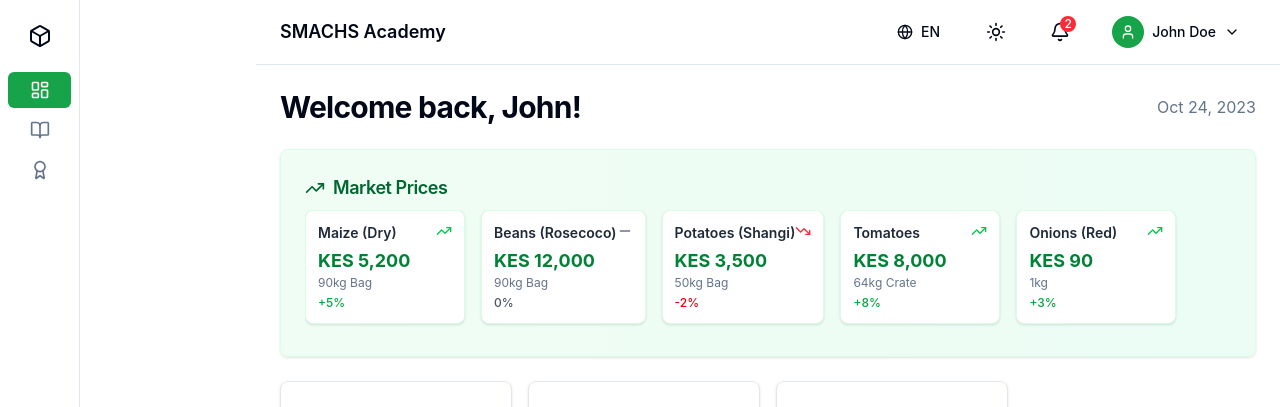
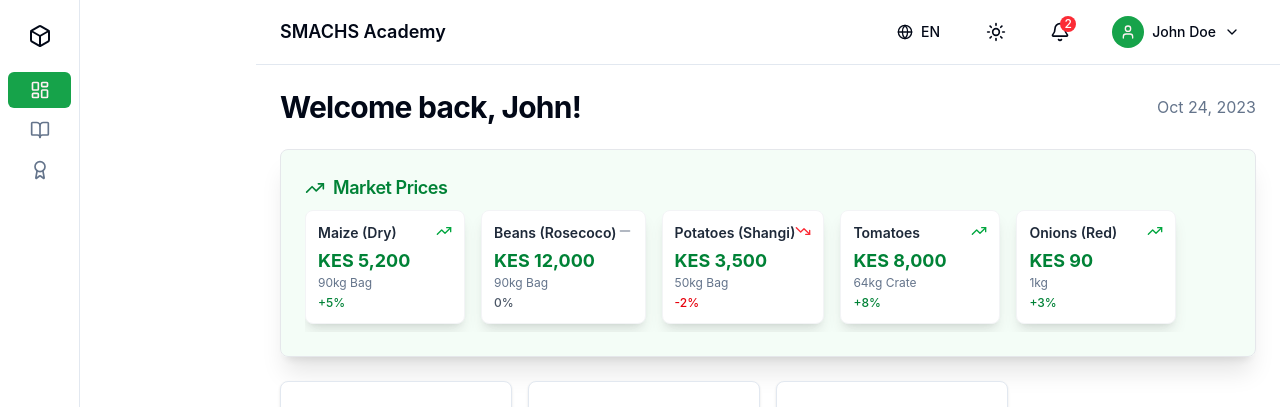
Before and after one commit to leonardmurugi/smachs, a React app in the folder frontend/: page / in a window 1280 px wide. Shown: the top 407 px of the page. Built offline with nearby package versions, Linux system fonts and the light colour scheme; the HTML template or start-up script is replaced by a standard one.

Commit message:
feat: Add `Switch` component, integrate for theme and language toggles, update `MarketTicker` styling, and add VS Code launch configuration.

```diff
--- a/frontend/src/components/features/MarketTicker.tsx
+++ b/frontend/src/components/features/MarketTicker.tsx
@@ -5,21 +5,27 @@ import { useLanguage } from '@/context/LanguageContext';
 
 const MarketTicker: React.FC = () => {
     const { t, tm } = useLanguage();
-
     const marketData = tm.marketData;
 
     const getTrendIcon = (trend: string) => {
         switch (trend) {
-            case 'up': return <TrendingUp className="h-4 w-4 text-green-500" />;
+            case 'up': return <TrendingUp className="h-4 w-4 text-green-600" />; // Slightly darker for better visibility
             case 'down': return <TrendingDown className="h-4 w-4 text-red-500" />;
-            default: return <Minus className="h-4 w-4 text-gray-500" />;
+            default: return <Minus className="h-4 w-4 text-gray-400" />;
         }
     };
 
     return (
-        <Card className="bg-gradient-to-r from-green-50 to-emerald-50 border-green-100 dark:from-green-900/20 dark:to-emerald-900/20 dark:border-green-800/50">
+        <Card
+            // MODIFIED: Replaced subtle gradient with a solid color and added a clear border/stronger shadow
+            // to better define the entire widget against the page background.
+            className="bg-green-50/70 border border-gray-200 shadow-xl dark:from-green-900/20 dark:to-emerald-900/20 dark:border-green-800/50"
+        >
             <CardHeader className="pb-2">
-                <CardTitle className="text-lg flex items-center gap-2 text-green-800 dark:text-green-400">
+                <CardTitle
+                    // MODIFIED: Darkened the header text color for better contrast
+                    className="text-lg flex items-center gap-2 text-green-700 font-semibold dark:text-green-400"
+                >
                     <TrendingUp className="h-5 w-5" />
                     {t('marketPrices')}
                 </CardTitle>
@@ -29,16 +35,21 @@ const MarketTicker: React.FC = () => {
                     {marketData.map((item, index) => (
                         <div
                             key={index}
-                            className="flex-shrink-0 bg-white dark:bg-card p-3 rounded-lg shadow-sm border border-green-100 dark:border-green-800/50 min-w-[160px]"
+                            // MODIFIED: Stronger shadow (shadow-lg) and a neutral border (border-gray-100)
+                            // to clearly separate the white card from the pale green container.
+                            className="flex-shrink-0 bg-white dark:bg-card p-3 rounded-lg shadow-lg border border-gray-100 dark:border-green-800/50 min-w-[160px]"
                         >
                             <div className="flex justify-between items-start mb-1">
-                                <span className="font-semibold text-sm text-gray-800 dark:text-gray-200">{item.crop}</span>
+                                <span className="font-semibold text-sm text-gray-800 dark:text-black">{item.crop}</span>
+                                {/* Assuming getTrendIcon function uses improved colors now */}
                                 {getTrendIcon(item.trend)}
                             </div>
                             <div className="text-lg font-bold text-green-700 dark:text-green-400">{item.price}</div>
                             <div className="text-xs text-muted-foreground">{item.unit}</div>
-                            <div className={`text-xs font-medium mt-1 ${item.trend === 'up' ? 'text-green-600 dark:text-green-400' :
-                                item.trend === 'down' ? 'text-red-600 dark:text-red-400' : 'text-gray-600 dark:text-gray-400'
+                            <div className={`text-xs font-medium mt-1 ${
+                                // Text colors are kept, which are already darkened for better light mode readability
+                                item.trend === 'up' ? 'text-green-700 dark:text-green-400' :
+                                    item.trend === 'down' ? 'text-red-600 dark:text-red-400' : 'text-gray-600 dark:text-gray-400'
                                 }`}>
                                 {item.change}
                             </div>
```
